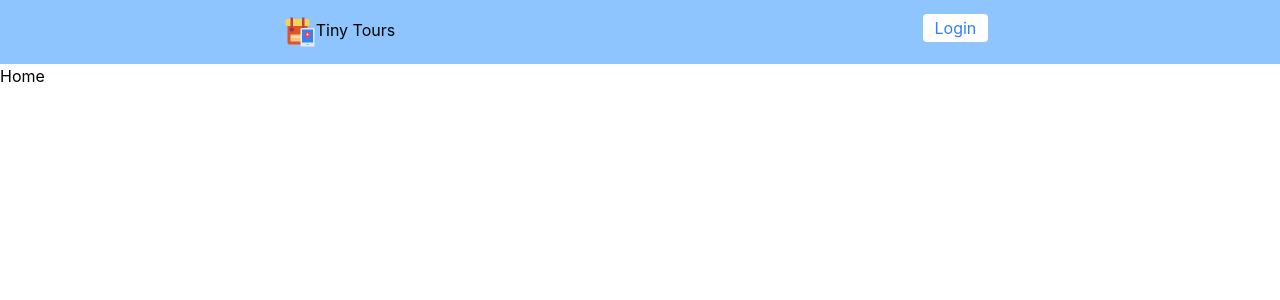
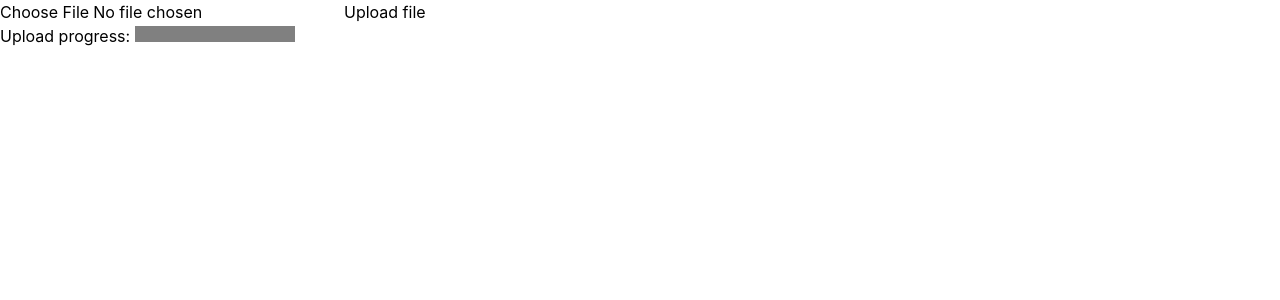
Before and after one commit to snehalkhater/TinyTour-app, a React (Vite) app in the folder client/: page / in a window 1280 px wide. Shown: the top 300 px of the page. Built offline with nearby package versions, Linux system fonts and the light colour scheme.

Commit message:
imagekitio added

```diff
--- a/client/package.json
+++ b/client/package.json
@@ -10,6 +10,7 @@
     "preview": "vite preview"
   },
   "dependencies": {
+    "@imagekit/react": "^5.0.2",
     "@tailwindcss/vite": "^4.2.1",
     "axios": "^1.13.6",
     "lucide-react": "^0.577.0",
--- a/client/src/components/Input.jsx
+++ b/client/src/components/Input.jsx
@@ -1,4 +1,4 @@
-function Input({type, placeholder, value, onChange,onKeyDown}) {
+function Input({type, placeholder, value, onChange,onKeyDown,ref}) {
   return (
     < input
     type={type}
@@ -6,6 +6,7 @@ function Input({type, placeholder, value, onChange,onKeyDown}) {
     value={value}
     onChange={onChange}
     onKeyDown={onKeyDown}
+    ref={ref}
     className='border border-gray-300 rounded px-3 py-2
     focus:outline-none focus:ring-2 focus:ring-blue-500
     block w-full mb-3 mt-5'
--- a/client/src/components/PhotoViewer.jsx
+++ b/client/src/components/PhotoViewer.jsx
@@ -1,12 +1,12 @@
 import React, { useState } from 'react';
-import { X, Trash } from 'lucide-react';
+import { X, Trash2 } from 'lucide-react';
 
-function PhotoPreview({ imgUrl, show, onclose }) {
+function PhotoPreview({ imgUrl, show, onClose }) {
   if (!show) return null;
 
   const handleBackdropClick = (e) => {
     if (e.target === e.currentTarget) {
-      onclose();
+      onClose();
     }
   };
 
@@ -16,7 +16,7 @@ function PhotoPreview({ imgUrl, show, onclose }) {
       onClick={handleBackdropClick}
     >
       <button
-        onClick={onclose}
+        onClick={onClose}
         className='absolute top-5 right-5 text-white hover:text-gray-300 transition p-2 cursor-pointer'
         aria-label="Close preview"
       >
@@ -31,33 +31,31 @@ function PhotoPreview({ imgUrl, show, onclose }) {
     </div>
   )
 }
-
-function PhotoViewer({ imgUrl, index, showDelete = false, onDelete }) {
+function PhotoViewer({ imgUrl, index, onDelete, showDelete = false }) {
   const [showPreview, setShowPreview] = useState(false);
 
   return (
-    <div className="relative shadow-md m-1 rounded-xl">
-      {showDelete && (
-        <button
-          className='absolute right-2 top-2 z-10 text-red-600 hover:text-red-700 transition p-1'
-          onClick={(e) => {
-            e.stopPropagation();
-            onDelete(imgUrl);
-          }}
-          aria-label="Delete photo"
-        >
-          <Trash size={14} />
-        </button>
-      )}
+    <div className="flex item-center justify-center relative w-fit shadow-md">
       <img
+        key={index}
         src={imgUrl}
         alt={`Tour Photo ${index + 1}`}
-        className="w-24 h-24 rounded-xl object-cover cursor-pointer border border-gray-200 hover:shadow-lg hover:scale-105 transition-all duration-300"
+        className="w-25 h-auto mt-2 rounded-md object-cover mx-2 cursor-pointer"
         onClick={() => setShowPreview(true)}
       />
-      <PhotoPreview imgUrl={imgUrl} show={showPreview} onclose={() => setShowPreview(false)} />
+      {showDelete ? (
+        <Trash2
+          className="absolute right-2 top-2 h-5 w-5 text-red-500 cursor-pointer"
+          onClick={() => onDelete(imgUrl)}
+        />
+      ) : null}
+      <PhotoPreview
+        imgUrl={imgUrl}
+        show={showPreview}
+        onClose={() => setShowPreview(false)}
+      />
     </div>
-  )
+  );
 }
 
 export default PhotoViewer;
--- a/client/src/views/Home.jsx
+++ b/client/src/views/Home.jsx
@@ -1,16 +1,131 @@
-import React from 'react'
-import { useEffect } from 'react';
-import { setPageTitle } from "./../utils.jsx"
-import Navbar from '../components/Navbar';
+import {
+    ImageKitAbortError,
+    ImageKitInvalidRequestError,
+    ImageKitServerError,
+    ImageKitUploadNetworkError,
+    upload,
+} from "@imagekit/react";
+import { useRef, useState } from "react";
 
-function Home() {
-      useEffect(() => {
-          setPageTitle("Edit Tour - TinyTours");
-      },[]);
-  return (
-    <div><Navbar />
-    Home</div>
-  )
-}
+// UploadExample component demonstrates file uploading using ImageKit's React SDK.
+const UploadExample = () => {
+    // State to keep track of the current upload progress (percentage)
+    const [progress, setProgress] = useState(0);
 
-export default Home
+    // Create a ref for the file input element to access its files easily
+    const fileInputRef = useRef();
+
+    // Create an AbortController instance to provide an option to cancel the upload if needed.
+    const abortController = new AbortController();
+
+    /**
+     * Authenticates and retrieves the necessary upload credentials from the server.
+     *
+     * This function calls the authentication API endpoint to receive upload parameters like signature,
+     * expire time, token, and publicKey.
+     *
+     * @returns {Promise<{signature: string, expire: string, token: string, publicKey: string}>} The authentication parameters.
+     * @throws {Error} Throws an error if the authentication request fails.
+     */
+    const authenticator = async () => {
+        try {
+            // Perform the request to the upload authentication endpoint.
+            const response = await fetch("http://localhost:8080/auth");
+            if (!response.ok) {
+                // If the server response is not successful, extract the error text for debugging.
+                const errorText = await response.text();
+                throw new Error(`Request failed with status ${response.status}: ${errorText}`);
+            }
+
+            // Parse and destructure the response JSON for upload credentials.
+            const data = await response.json();
+            const { signature, expire, token, publicKey } = data;
+            return { signature, expire, token, publicKey };
+        } catch (error) {
+            // Log the original error for debugging before rethrowing a new error.
+            console.error("Authentication error:", error);
+            throw new Error("Authentication request failed");
+        }
+    };
+
+    /**
+     * Handles the file upload process.
+     *
+     * This function:
+     * - Validates file selection.
+     * - Retrieves upload authentication credentials.
+     * - Initiates the file upload via the ImageKit SDK.
+     * - Updates the upload progress.
+     * - Catches and processes errors accordingly.
+     */
+    const handleUpload = async () => {
+        // Access the file input element using the ref
+        const fileInput = fileInputRef.current;
+        if (!fileInput || !fileInput.files || fileInput.files.length === 0) {
+            alert("Please select a file to upload");
+            return;
+        }
+
+        // Extract the first file from the file input
+        const file = fileInput.files[0];
+
+        // Retrieve authentication parameters for the upload.
+        let authParams;
+        try {
+            authParams = await authenticator();
+        } catch (authError) {
+            console.error("Failed to authenticate for upload:", authError);
+            return;
+        }
+        const { signature, expire, token, publicKey } = authParams;
+
+        // Call the ImageKit SDK upload function with the required parameters and callbacks.
+        try {
+            const uploadResponse = await upload({
+                // Authentication parameters
+                expire,
+                token,
+                signature,
+                publicKey,
+                file,
+                fileName: file.name, // Optionally set a custom file name
+                // Progress callback to update upload progress state
+                onProgress: (event) => {
+                    setProgress((event.loaded / event.total) * 100);
+                },
+
+            });
+            console.log("Upload response:", uploadResponse);
+        } catch (error) {
+            // Handle specific error types provided by the ImageKit SDK.
+            if (error instanceof ImageKitAbortError) {
+                console.error("Upload aborted:", error.reason);
+            } else if (error instanceof ImageKitInvalidRequestError) {
+                console.error("Invalid request:", error.message);
+            } else if (error instanceof ImageKitUploadNetworkError) {
+                console.error("Network error:", error.message);
+            } else if (error instanceof ImageKitServerError) {
+                console.error("Server error:", error.message);
+            } else {
+                // Handle any other errors that may occur.
+                console.error("Upload error:", error);
+            }
+        }
+    };
+
+    return (
+        <>
+            {/* File input element using React ref */}
+            <input type="file" ref={fileInputRef} />
+            {/* Button to trigger the upload process */}
+            <button type="button" onClick={handleUpload}>
+                Upload file
+            </button>
+            <br />
+            {/* Display the current upload progress */}
+            Upload progress: <progress value={progress} max={100}></progress>
+        </>
+    );
+};
+
+export default UploadExample;
--- a/client/src/views/NewTour.jsx
+++ b/client/src/views/NewTour.jsx
@@ -1,13 +1,20 @@
 import React from 'react'
-import { useEffect, useState } from 'react';
-import { setPageTitle,getuserJwtToken } from "./../utils.jsx";
+import { useEffect, useState, useRef } from 'react';
+import { setPageTitle, getuserJwtToken } from "./../utils.jsx";
 import Navbar from '../components/Navbar';
 import Input from '../components/Input.jsx';
 import MultiSelect from '../components/MultiSelect.jsx';
 import Button from '../components/Button.jsx';
 import axios from 'axios';
 import toast, { Toaster } from "react-hot-toast";
-
+import {
+  ImageKitAbortError,
+  ImageKitInvalidRequestError,
+  ImageKitServerError,
+  ImageKitUploadNetworkError,
+  upload,
+} from "@imagekit/react";
+import PhotoViewer from "./../components/PhotoViewer.jsx"
 
 function NewTour() {
   const [newTour, setNewTour] = useState({
@@ -18,14 +25,99 @@ function NewTour() {
     "endDate": "",
     "photos": []
   });
+  const [progress, setProgress] = useState(0);
+  const fileInputRef = useRef();
+
+  const authenticator = async () => {
+    try {
+      // Perform the request to the upload authentication endpoint.
+      const response = await fetch("http://localhost:8080/auth");
+      if (!response.ok) {
+        // If the server response is not successful, extract the error text for debugging.
+        const errorText = await response.text();
+        throw new Error(`Request failed with status ${response.status}: ${errorText}`);
+      }
+
+      // Parse and destructure the response JSON for upload credentials.
+      const data = await response.json();
+      const { signature, expire, token, publicKey } = data;
+      return { signature, expire, token, publicKey };
+    } catch (error) {
+      // Log the original error for debugging before rethrowing a new error.
+      console.error("Authentication error:", error);
+      throw new Error("Authentication request failed");
+    }
+  };
+  const handleUpload = async () => {
+    // Access the file input element using the ref
+    const fileInput = fileInputRef.current;
+    if (!fileInput || !fileInput.files || fileInput.files.length === 0) {
+      alert("Please select a file to upload");
+      return;
+    }
+
+    // Extract the first file from the file input
+    const file = fileInput.files[0];
+
+    // Retrieve authentication parameters for the upload.
+    let authParams;
+    try {
+      authParams = await authenticator();
+    } catch (authError) {
+      console.error("Failed to authenticate for upload:", authError);
+      return;
+    }
+    const { signature, expire, token, publicKey, } = authParams;
+
+    // Call the ImageKit SDK upload function with the required parameters and callbacks.
+    try {
+      const uploadResponse = await upload({
+        // Authentication parameters
+        expire,
+        token,
+        signature,
+        publicKey,
+        file,
+        fileName: file.name, // Optionally set a custom file name
+        // Progress callback to update upload progress state
+        onProgress: (event) => {
+          setProgress((event.loaded / event.total) * 100);
+        },
+      });
+
+      setNewTour({
+        ...newTour,
+        photos: [...newTour.photos, uploadResponse.url],
+      });
+
+      setProgress(0);
+      fileInput.value = "";
+    } catch (error) {
+      console.log(error)
+      if (error instanceof ImageKitAbortError) {
+        console.error("Upload aborted:", error.reason);
+      } else if (error instanceof ImageKitInvalidRequestError) {
+        console.error("Invalid request:", error.message);
+      } else if (error instanceof ImageKitUploadNetworkError) {
+        console.error("Network error:", error.message);
+      } else if (error instanceof ImageKitServerError) {
+        console.error("Server error:", error.message);
+      } else {
+        // Handle any other errors that may occur.
+        console.error("Upload error:", error);
+      }
+    }
+  };
+
+
 
   const addTour = async () => {
-const response = await axios.post("http://localhost:8080/tours", newTour,{
+    const response = await axios.post("http://localhost:8080/tours", newTour, {
       headers: {
         Authorization: `Bearer ${getuserJwtToken()}`,
       }
     });
-console.log(Response.data);
+    console.log(response.data);
     if (response.data.success) {
       toast.success(response.data.message);
     } else {
@@ -81,7 +173,7 @@ if (response.data.success) {
             });
           }}
         />
-        <Input type="Date"
+        <Input type="date"
           placeholder="Enter Start Date..."
           value={newTour.startDate}
           onChange={(e) => {
@@ -92,7 +184,7 @@ if (response.data.success) {
             })
           }}
         />
-        <Input type="Date"
+        <Input type="date"
           placeholder="Enter End Date..."
           value={newTour.endDate}
           onChange={(e) => {
@@ -103,6 +195,29 @@ if (response.data.success) {
             })
           }}
         />
+        <div className='flex gap-x-2'>
+          {newTour.photos?.map((photo, index) => (
+            <PhotoViewer key={index} imgUrl={photo} index={index} onDelete={(url) => {
+              setNewTour({
+                ...newTour, photos: newTour.photos.filter((p) => p !== url)
+              })
+            }}
+              showDelete
+            />
+          ))}
+        </div>
+        <input
+          type="file"
+          ref={fileInputRef}
+          onChange={(e) => {
+            console.log("file selected");
+            console.log(e.target.files)
+            if (e.target.files.length > 0) {
+              handleUpload();
+            }
+          }}
+        />
+        {progress > 0 ? `Uploading...${progress}%` : null}
       </div>
       <div className='w-80 block mx-auto mt-10'>
         <Button title="Add Tour"
```
Also changed, not shown: 1 other file (tests, documents, lock files or other folders). Lines whose indentation alone changed are shown as unchanged.
